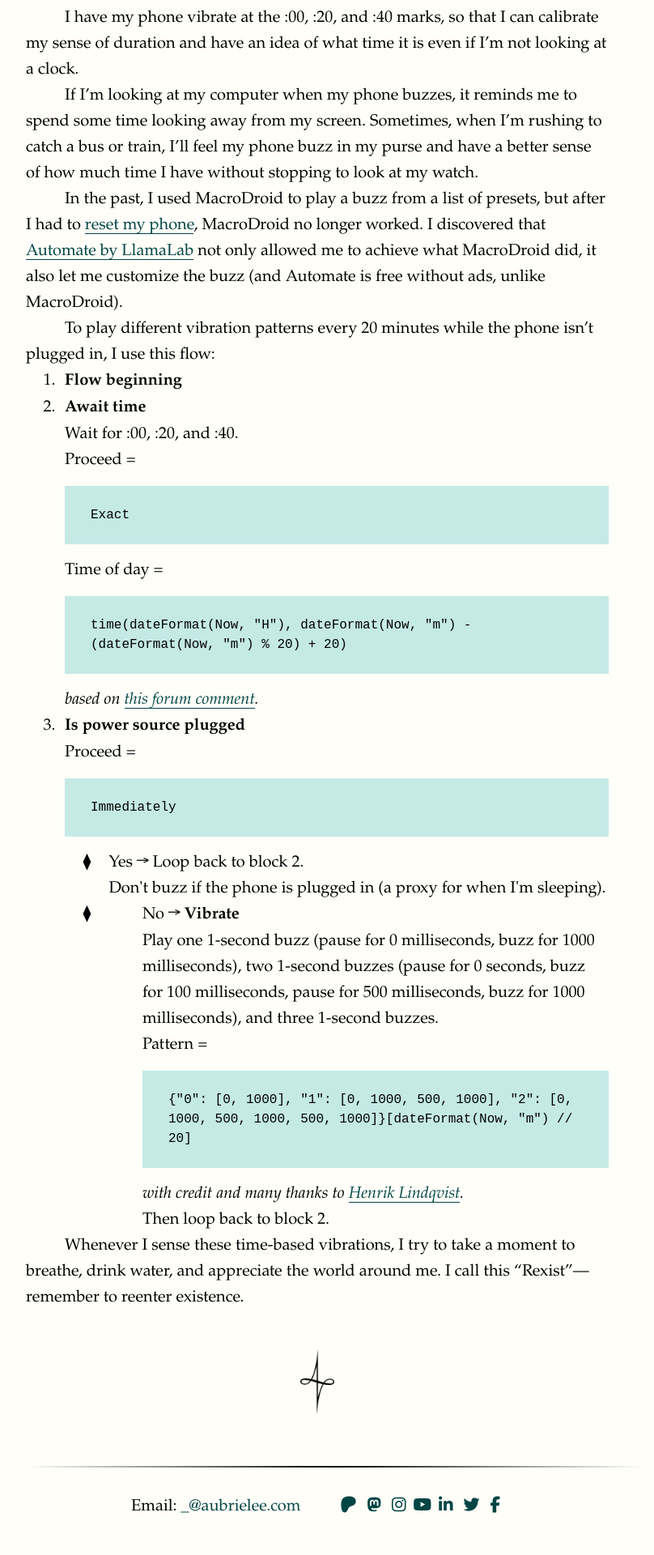
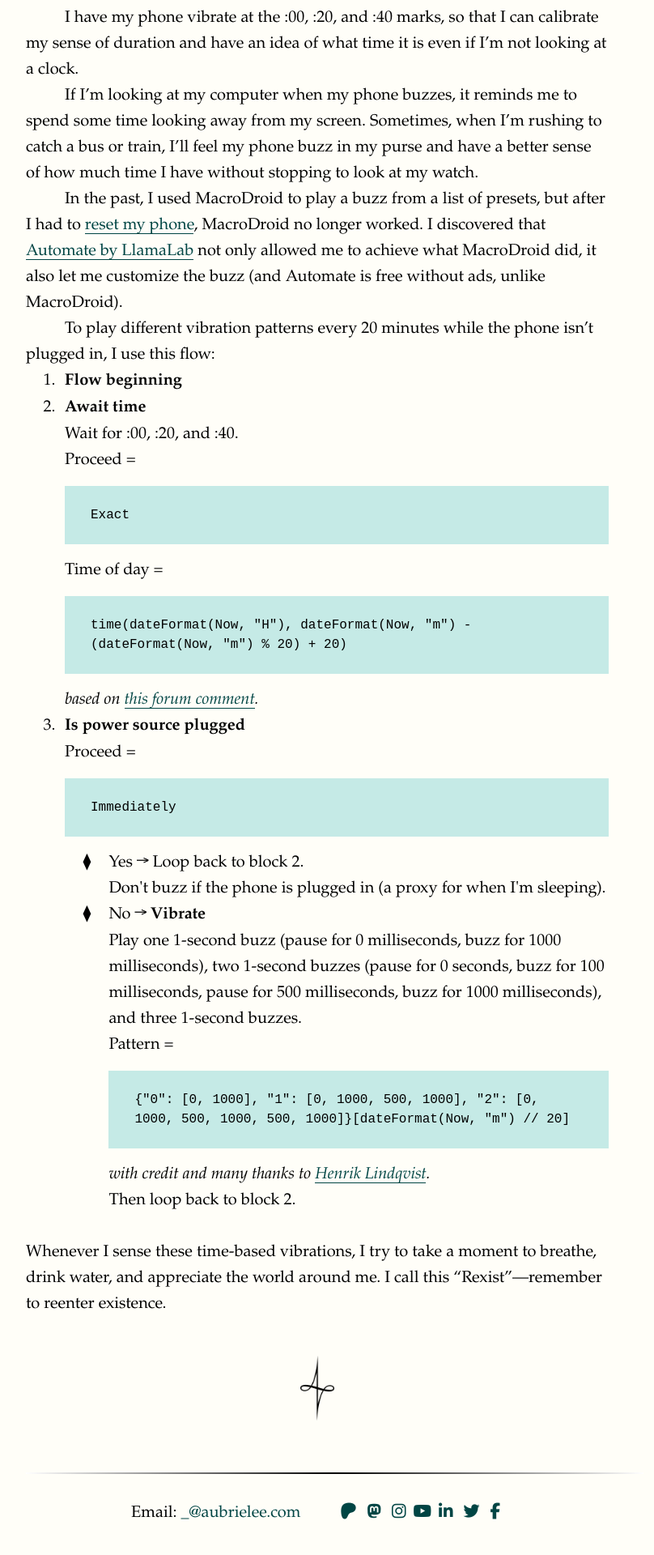
Before and after one commit to aubrielee/aubrielee.github.io, a Jekyll site: the page built from _posts/2025-12-21-training-my-senses.md, in a window 1280 px wide. Shown: the part 784-2704 px from the top of the page at 81% size, without its empty margins (248-1056 px from the left). Built offline with Jekyll 4.4.1, drawn with Linux system fonts in a browser that asks for light colours; nearby versions of some CDN libraries; some web fonts are replaced.

Commit message:
Update 2025-12-21-training-my-senses.md

```diff
--- a/_posts/2025-12-21-training-my-senses.md
+++ b/_posts/2025-12-21-training-my-senses.md
@@ -24,6 +24,7 @@ If I'm looking at my computer when my phone buzzes, it reminds me to spend some
 In the past, I used MacroDroid to play a buzz from a list of presets, but after I had to [reset my phone](https://verse.aubrielee.com/@Aubrie/115504160660682936), MacroDroid no longer worked. I discovered that [Automate by LlamaLab](https://llamalab.com/automate/) not only allowed me to achieve what MacroDroid did, it also let me customize the buzz (and Automate is free without ads, unlike MacroDroid).
 
 To play different vibration patterns every 20 minutes while the phone isn't plugged in, I use this flow:
+<br>
 <ol>
     <li><strong>Flow beginning</strong></li>
     <li><strong>Await time</strong>
@@ -46,7 +47,7 @@ To play different vibration patterns every 20 minutes while the phone isn't plug
             <br>
             Don't buzz if the phone is plugged in (a proxy for when I'm sleeping).
             </li>
-            <li>No → <strong>Vibrate</strong>
+            <li style="margin-left:0">No → <strong>Vibrate</strong>
                 <br>
                 Play one 1-second buzz (pause for 0 milliseconds, buzz for 1000 milliseconds), two 1-second buzzes (pause for 0 seconds, buzz for 100 milliseconds, pause for 500 milliseconds, buzz for 1000 milliseconds), and three 1-second buzzes.
                 <br>
@@ -58,5 +59,5 @@ To play different vibration patterns every 20 minutes while the phone isn't plug
         </ul>
     </li>
 </ol>
-
+<br>
 Whenever I sense these time-based vibrations, I try to take a moment to breathe, drink water, and appreciate the world around me. I call this "Rexist"—remember to reenter existence.
```
